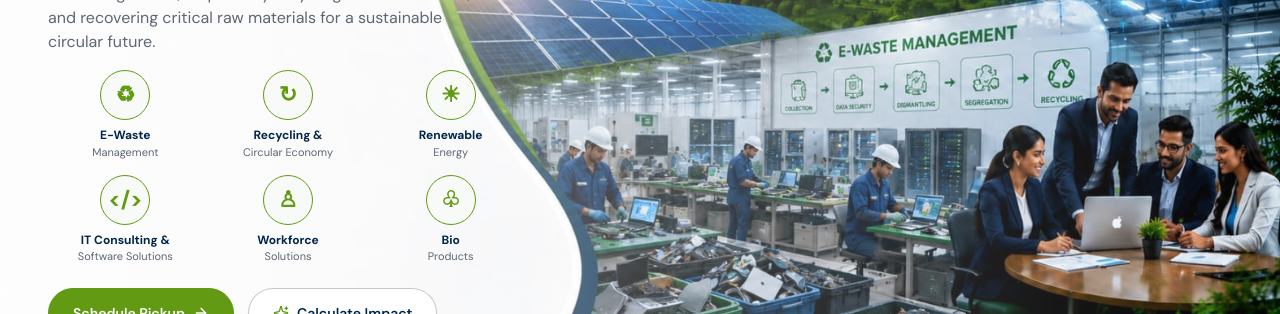
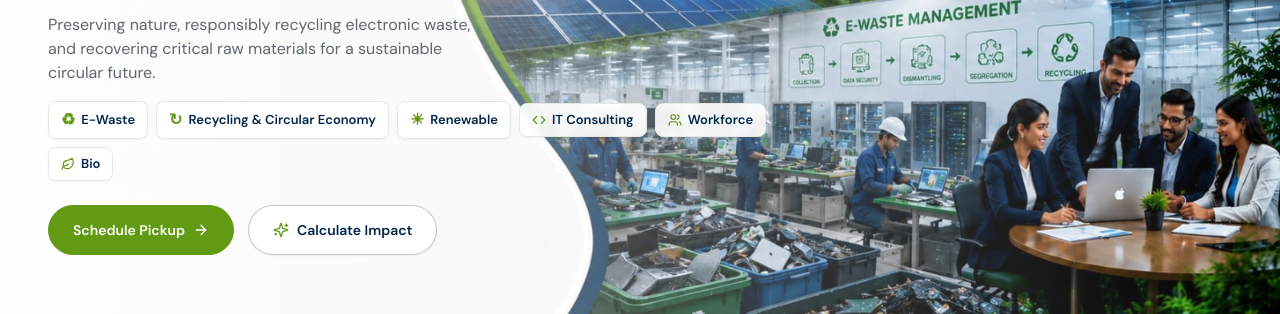
Before and after one commit to vanshgehlot9/arkaarya-, a Next.js app: page / in a window 1280 px wide. Shown: the part 363-677 px from the top of the page. Built offline with nearby package versions, Linux system fonts and the light colour scheme; no server answers; the database is empty.

Commit message:
feat: replace grid icons with pill-style icon array in hero

```diff
--- a/components/Hero.tsx
+++ b/components/Hero.tsx
@@ -61,27 +61,20 @@ export const Hero: React.FC<HeroProps> = ({
             Preserving nature, responsibly recycling electronic waste, and recovering critical raw materials for a sustainable circular future.
           </p>
 
-          {/* Client Requested 6-Icon Section (Grid format to fit inside white curve) */}
-          <div className="grid grid-cols-2 sm:grid-cols-3 gap-y-4 gap-x-2 w-full max-w-[480px] mt-4 mb-6">
+          {/* Service Icon Pills */}
+          <div className="flex flex-wrap items-center gap-2 mt-4 mb-6">
             {[
-              { icon: '♻', title: 'E-Waste', subtitle: 'Management' },
-              { icon: '↻', title: 'Recycling &', subtitle: 'Circular Economy' },
-              { icon: '☀', title: 'Renewable', subtitle: 'Energy' },
-              { icon: '</>', title: 'IT Consulting &', subtitle: 'Software Solutions' },
-              { icon: '♙', title: 'Workforce', subtitle: 'Solutions' },
-              { icon: '♧', title: 'Bio', subtitle: 'Products' }
+              { icon: <span className="text-base">♻</span>, label: 'E-Waste' },
+              { icon: <span className="text-base">↻</span>, label: 'Recycling & Circular Economy' },
+              { icon: <span className="text-base">☀</span>, label: 'Renewable' },
+              { icon: <Code size={14} className="text-[#629A13]" />, label: 'IT Consulting' },
+              { icon: <Users size={14} className="text-[#629A13]" />, label: 'Workforce' },
+              { icon: <Leaf size={14} className="text-[#629A13]" />, label: 'Bio' },
             ].map((s, idx) => (
-              <article key={idx} className="flex flex-col justify-start items-center text-center px-1">
-                <div className="w-[44px] h-[44px] sm:w-[50px] sm:h-[50px] shrink-0 mx-auto mb-2 border-[1.5px] border-[#629A13] rounded-full flex items-center justify-center text-[#629A13] text-[18px] sm:text-[22px] font-bold bg-[#F8FAF7]">
-                  {s.icon}
-                </div>
-                <h3 className="m-0 text-[11px] sm:text-[12px] font-bold leading-[1.3] text-[#00264A] break-words hyphens-auto">
-                  {s.title}
-                </h3>
-                <p className="hidden sm:block m-0 mt-0.5 text-[10px] sm:text-[11px] text-[#5E6672] leading-[1.2]">
-                  {s.subtitle}
-                </p>
-              </article>
+              <div key={idx} className="flex items-center gap-1.5 text-[12px] sm:text-[13px] font-semibold text-[#00264A] bg-white/90 border border-[#E3E8E4] px-3 py-1.5 rounded-lg shadow-sm backdrop-blur-sm">
+                <span className="text-[#629A13] leading-none">{s.icon}</span>
+                {s.label}
+              </div>
             ))}
           </div>
 
```
